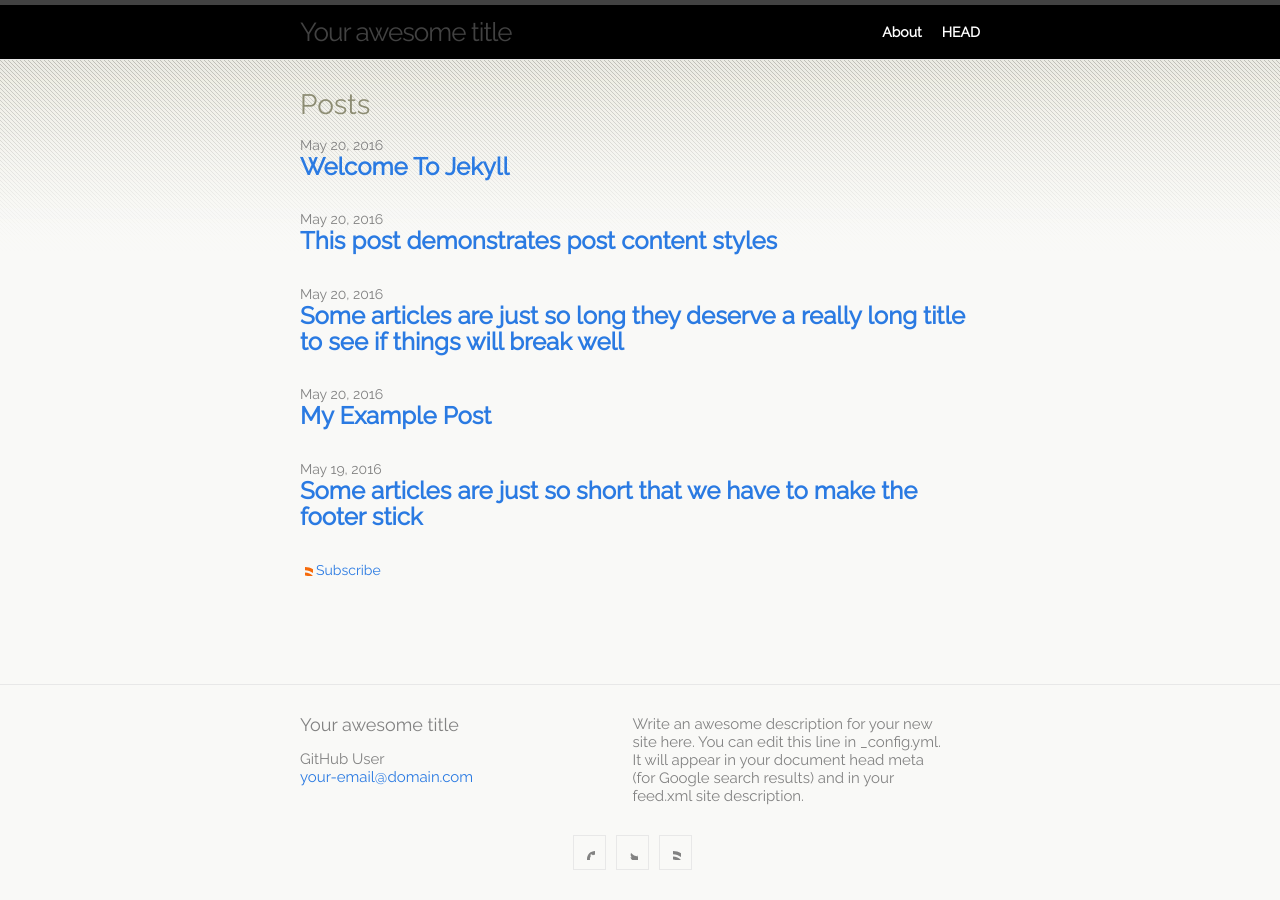
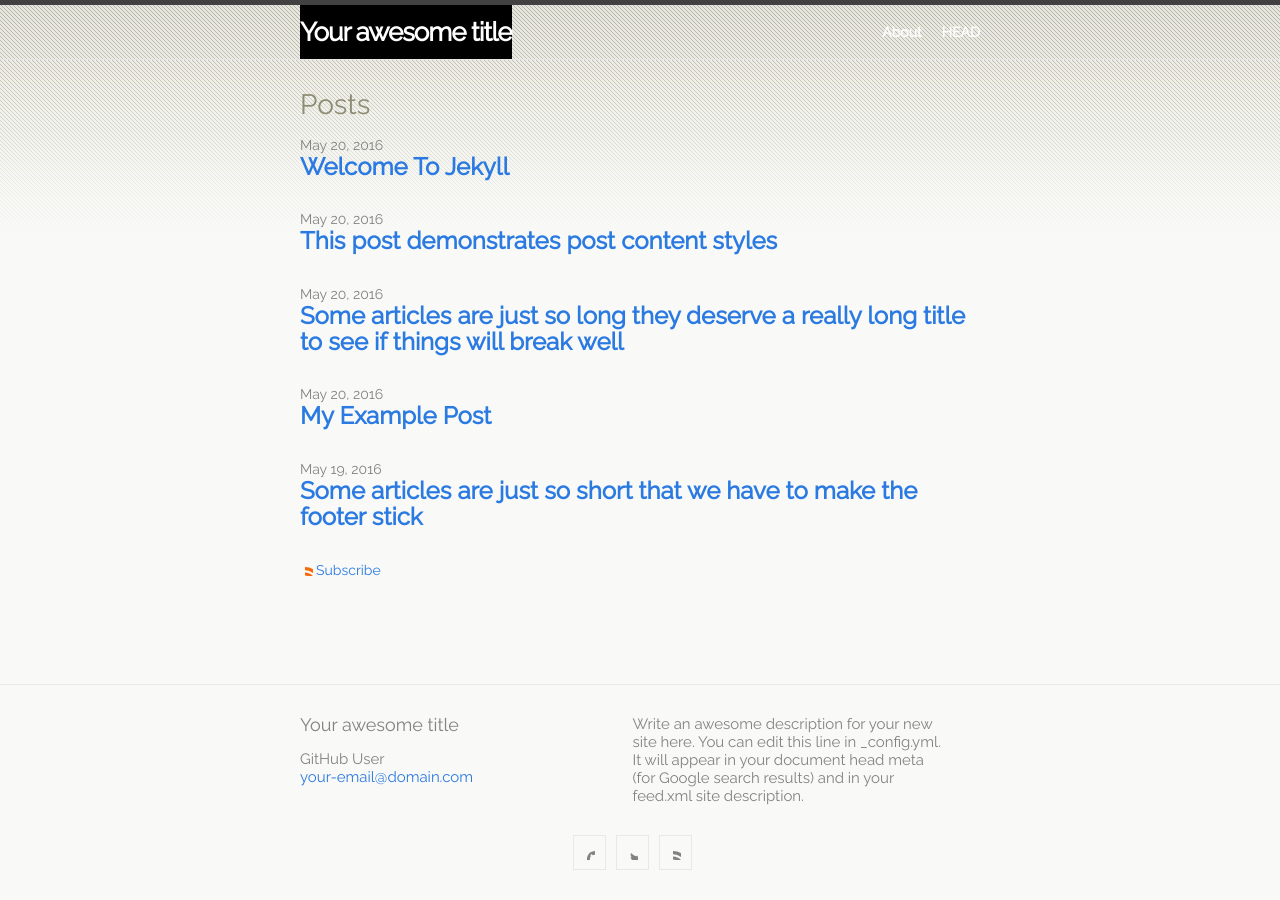
Before and after one commit to 6bita/magasinet, a Jekyll site: the page built from index.md, in a window 1280 px wide. Built offline with Jekyll 4.4.1, drawn with Linux system fonts in a browser that asks for light colours.

Commit message:
Update head.html

```diff
--- a/_includes/head.html
+++ b/_includes/head.html
@@ -27,9 +27,11 @@
       font-weight: 900;
     }
 
-    .site-header
+    .site-header .site-title
     {
       background: #000;
+      color: #fff;
+      font-weight: 900;
     }
 
     .site-nav
```
